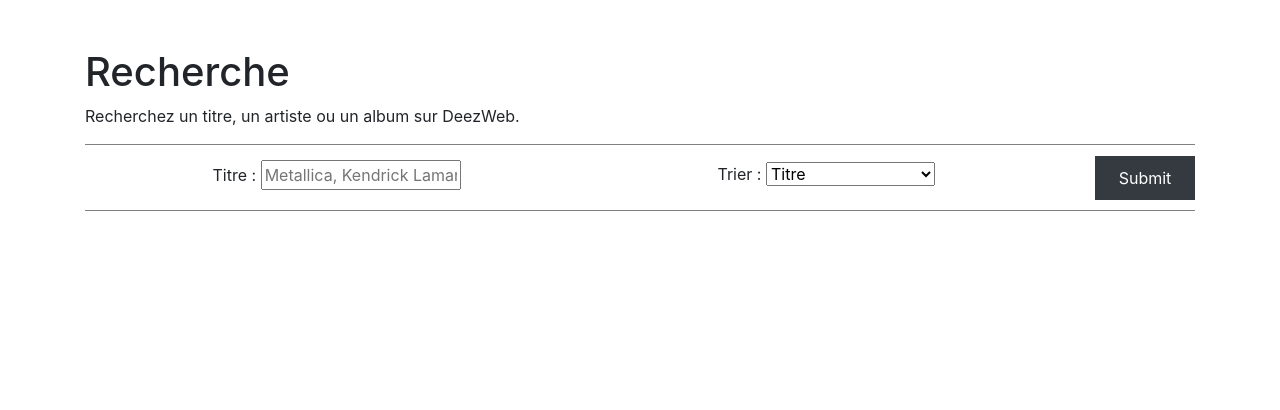
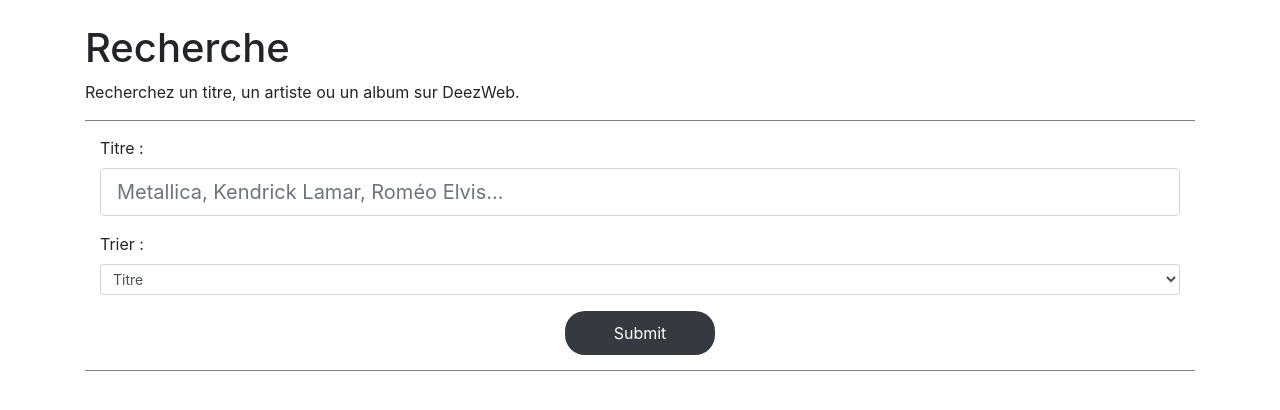
Before and after one commit to gussaille/deezweb, a PHP site: page /search.html in a window 1280 px wide. Shown: the part 56-466 px from the top of the page. Run offline with PHP 8.4, Linux system fonts and the light colour scheme; some libraries are stand-ins or nearby versions.

Commit message:
Fonctionnalité de tri

```diff
--- a/css/search.css
+++ b/css/search.css
@@ -2,26 +2,26 @@
     border-top :1px solid grey;
     border-bottom :1px solid grey;
     display:flex;
-    flex-direction:row;
-    align-items:center;
+    width:100%;
+    padding:15px;
+    flex-direction:column;
+    align-items:flex-start;
     flex-wrap: wrap;
-    justify-content: space-between
+    justify-content: space-around;
 }
 .form-group{
-    margin:15px auto;
-    max-width:250px;
-    width:80%;
-}
-.form-group:first-child input{
-    width:80%;
-    max-width:300px;
+    width:100%;
 }
 .form .btn-submit{
-    width:100px;
+    max-width:150px;
     border:none;
     padding:10px;
     outline:none;
     color:white;
+    width:80%;
+    border-radius:20px;
+    margin:0 auto;
+
 }
 .tracklist{
     width:90%;
@@ -90,7 +90,7 @@
     margin: 0 auto;
     outline:none;
 }
-.addFavorites{
+.addFavorites, .addFavorites:focus{
     height:40px;
     width:70%;
     border-radius:30px;
@@ -98,7 +98,7 @@
     background:rgba(223, 21, 21, 0.877);
     border:0;
     color:white;
-    outline:0;
+    outline:none;
 }
 @keyframes fade{
     from{
--- a/favorites.html
+++ b/favorites.html
@@ -31,7 +31,7 @@
           </ul>
         </div>
     </nav>
-    <main class="container mt-5">
+    <main class="container mt-4">
         <h1>Mes Favoris</h1>
         <p>Liste de mes titres favoris.</p>
         <section class="favorites"></section>
--- a/js/search.js
+++ b/js/search.js
@@ -2,10 +2,32 @@ $( "#form" ).submit(function(e) {
     e.preventDefault();
 
     var inputValue = $('#title').val();
-    console.log(inputValue);
+    var select = $('#sort').find('option:selected');
+    var selectValue = select.val();
+
+    // LOOP SELECT VALUE
+    switch (selectValue) {
+        case 'song':
+            selectValue = 'TRACK_ASC';
+            break;
+        case 'artist':
+            selectValue = 'ARTIST_ASC';
+            break;
+        case 'album':
+            selectValue = 'ALBUM_ASC';
+            break;
+        case 'popularity':
+            selectValue = 'RATING_ASC';
+            break;
+        case 'rank':
+            selectValue = 'RANKING';
+            break;
+        default:
+            selectValue = 'TRACK_ASC';
+    }
 
     $.ajax({
-        url : "https://api.deezer.com/search?q=" + inputValue + "&output=jsonp",
+        url : "https://api.deezer.com/search?q=" + inputValue + "&order=" + selectValue +"&output=jsonp",
         dataType : 'jsonp'
     }).done(function(musiques) {
         console.log(musiques);
@@ -28,8 +50,12 @@ $( "#form" ).submit(function(e) {
                 $("#credit"+[i]).append("<p class=artist>" + artist + " </p>");
                 $("#credit"+[i]).append("<p class=album>" + album + " </p>");
                 $("#card"+[i]).append("<audio controls id=musicPlayer"+[i]+ " class=musicPlayer src="+player+"></audio>");
-                $("#card"+[i]).append("<button class=addFavorites> <i class=far fa-heart></i> Ajouter aux favoris</button>");
+                $("#card"+[i]).append("<button class=addFavorites>Ajouter aux favoris</button>");
             }
+            $(".addFavorites").click(function (e) {
+                e.preventDefault();
+                    $(this).text($(this).text() == 'Ajouter aux favoris' ? 'Retirer des favoris' : 'Ajouter aux favoris');
+            });
         }
         else{
             $("#tracklist").html("Désolé, aucun résultat ne correspond à votre recherche...");
@@ -37,6 +63,3 @@ $( "#form" ).submit(function(e) {
     });
     $('#tracklist').html('').css('font-size', '30px');
 });
-
-
-//LOCAL STORAGE
--- a/search.html
+++ b/search.html
@@ -32,23 +32,23 @@
         </div>
     </nav>
 
-    <main class="container mt-5">
+    <main class="container mt-4">
         <h1>Recherche</h1>
         <p>Recherchez un titre, un artiste ou un album sur DeezWeb.</p>
 
         <form class="form" id="form" method="get" action="">
             <div class="form-group">
                 <label for="title">Titre : </label>
-                <input type="text" id="title" placeholder="Metallica, Kendrick Lamar...">
+                <input type="text" id="title" class="form-control form-control-lg" placeholder="Metallica, Kendrick Lamar, Roméo Elvis...">
             </div>
             <div class="form-group">
-                <label for="sort">Trier : </label>
-                <select id="sort">
+                <label for="sort" >Trier : </label>
+                <select id="sort" class="form-control form-control-sm">
                     <option value="song" selected>Titre</option>
                     <option value="artist">Artiste</option>
                     <option value="album">Album</option>
                     <option value="popularity">Les plus populaires</option>
-                    <option value="note">Les mieux notés</option>
+                    <option value="rank">Les mieux notés</option>
                 </select>
             </div>
             <input type="submit" id="submit" class="btn-submit bg-dark">
```
Also changed, not shown: css/style.css (+28 -5 lines).
